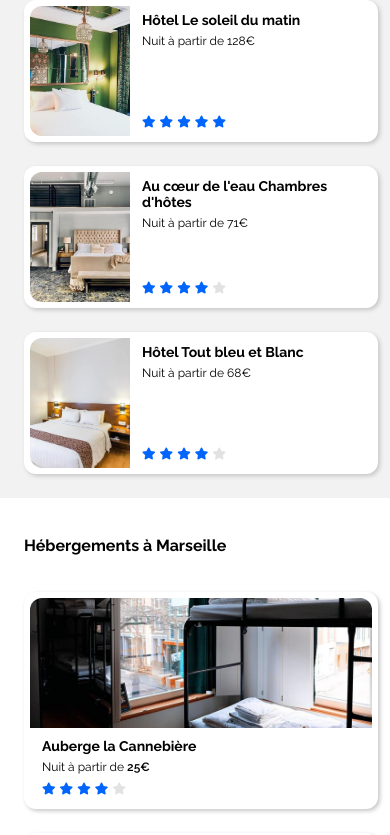
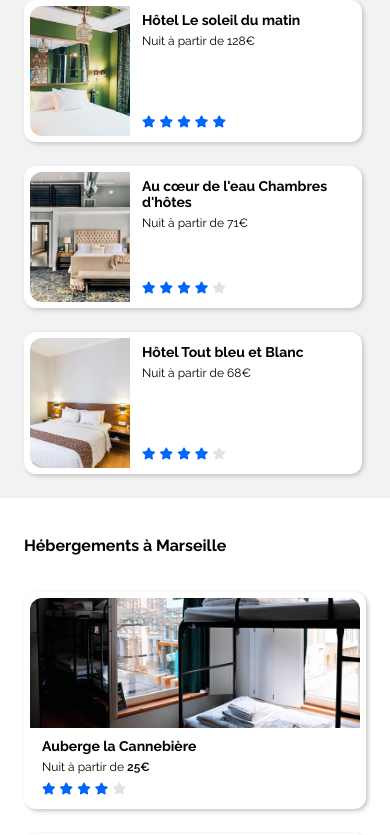
Before and after one commit to Raven0uss/BelazouzSofiane_2_09032021, a plain HTML site: page index.html in a window 390 px wide. Shown: the part 559-1394 px from the top of the page. Drawn offline with Linux system fonts and the light colour scheme.

Commit message:
certered cards for mobile

```diff
--- a/styles/main.css
+++ b/styles/main.css
@@ -468,14 +468,14 @@ main {
 
 @media screen and (max-width: 930px) {
   .card-item-location {
-    flex: 1 0 100%;
+    flex: 1 0 80%;
     flex-direction: row;
     flex-wrap: nowrap;
     min-height: 200px;
   }
 
   .card-item-popular-location {
-    width: 100%;
+    width: calc(100% - 16px);
   }
 
   .image-card-item-location {
@@ -524,6 +524,10 @@ main {
     background-color: #fff;
   }
 
+  .card-item-popular-location {
+    width: calc(100% - 16px);
+  }
+
   #activities {
     padding: 0 20px;
   }
```
